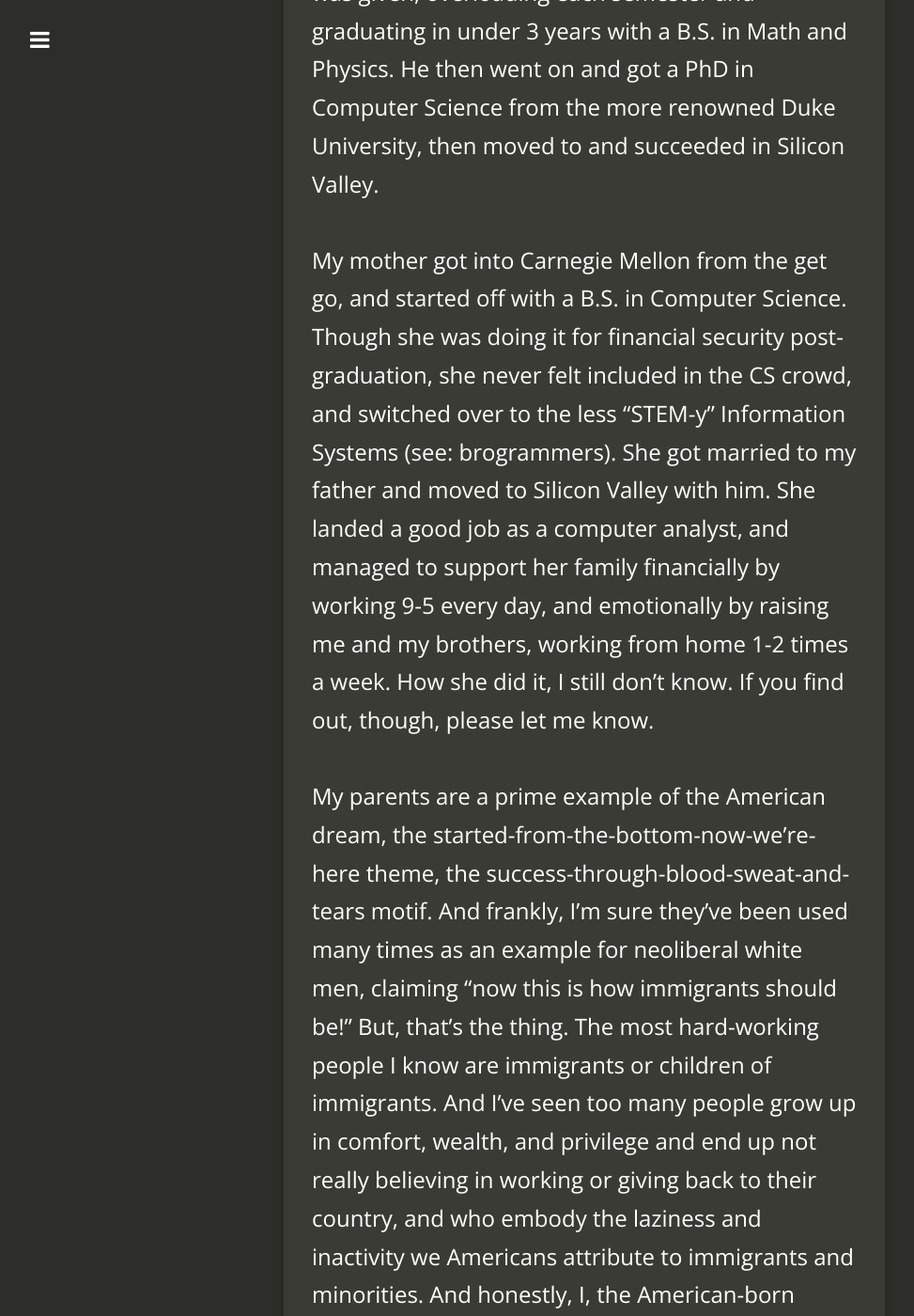
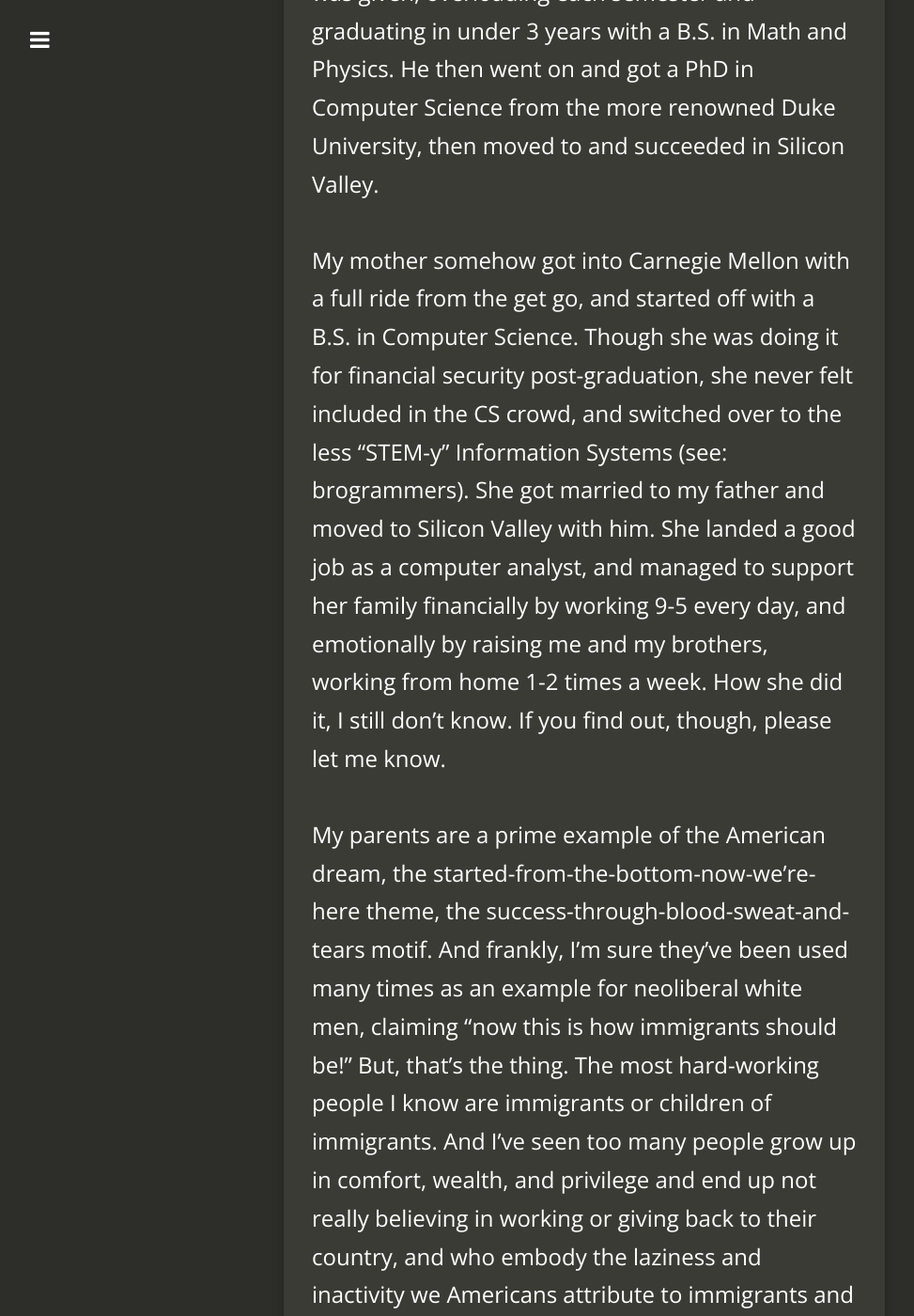
Before and after one commit to aamirazh/aamirazhar.me-backup, a Jekyll site: the page built from _posts/2016-07-05-proud-to-be-a-first-generation-american.md, in a window 1280 px wide and 1400 px high, scrolled down 2201 px. Shown: the whole window at 94% size, without its empty margins (18-991 px from the left). Built offline with Jekyll 4.4.1, drawn with Linux system fonts in a browser that asks for light colours; nearby versions of some CDN libraries; comment, search, counter and statistics services are not loaded.

Commit message:
short addition to mom story

```diff
--- a/_posts/2016-07-05-proud-to-be-a-first-generation-american.md
+++ b/_posts/2016-07-05-proud-to-be-a-first-generation-american.md
@@ -26,7 +26,7 @@
 
 My father, despite graduating high school at 15 with stellar grades, couldn't find a university willing to help pay for his education because of his international status. After trying for a year or two, a small liberal arts school called Wake Forest decided to take a chance and give him a full ride. My father made literally the most of that one opportunity he was given, overloading each semester and graduating in under 3 years with a B.S. in Math and Physics. He then went on and got a PhD in Computer Science from the more renowned Duke University, then moved to and succeeded in Silicon Valley.
 
-My mother got into Carnegie Mellon from the get go, and started off with a B.S. in Computer Science. Though she was doing it for financial security post-graduation, she never felt included in the CS crowd, and switched over to the less "STEM-y" Information Systems (see: brogrammers). She got married to my father and moved to Silicon Valley with him. She landed a good job as a computer analyst, and managed to support her family financially by working 9-5 every day, and emotionally by raising me and my brothers, working from home 1-2 times a week. How she did it, I still don't know. If you find out, though, please let me know.
+My mother somehow got into Carnegie Mellon with a full ride from the get go, and started off with a B.S. in Computer Science. Though she was doing it for financial security post-graduation, she never felt included in the CS crowd, and switched over to the less "STEM-y" Information Systems (see: brogrammers). She got married to my father and moved to Silicon Valley with him. She landed a good job as a computer analyst, and managed to support her family financially by working 9-5 every day, and emotionally by raising me and my brothers, working from home 1-2 times a week. How she did it, I still don't know. If you find out, though, please let me know.
 
 My parents are a prime example of the American dream, the started-from-the-bottom-now-we're-here theme, the success-through-blood-sweat-and-tears motif. And frankly, I'm sure they've been used many times as an example for neoliberal white men, claiming "now this is how immigrants should be!" But, that's the thing. The most hard-working people I know are immigrants or children of immigrants. And I've seen too many people grow up in comfort, wealth, and privilege and end up not really believing in working or giving back to their country, and who embody the laziness and inactivity we Americans attribute to immigrants and minorities. And honestly, I, the American-born citizen, tend to be very critical and intolerant of American culture, while my immigrant parents tend to want to assimilate into it. I think immigrants, in many ways, are the ones most proud of and grateful for their American identity.
 
```
